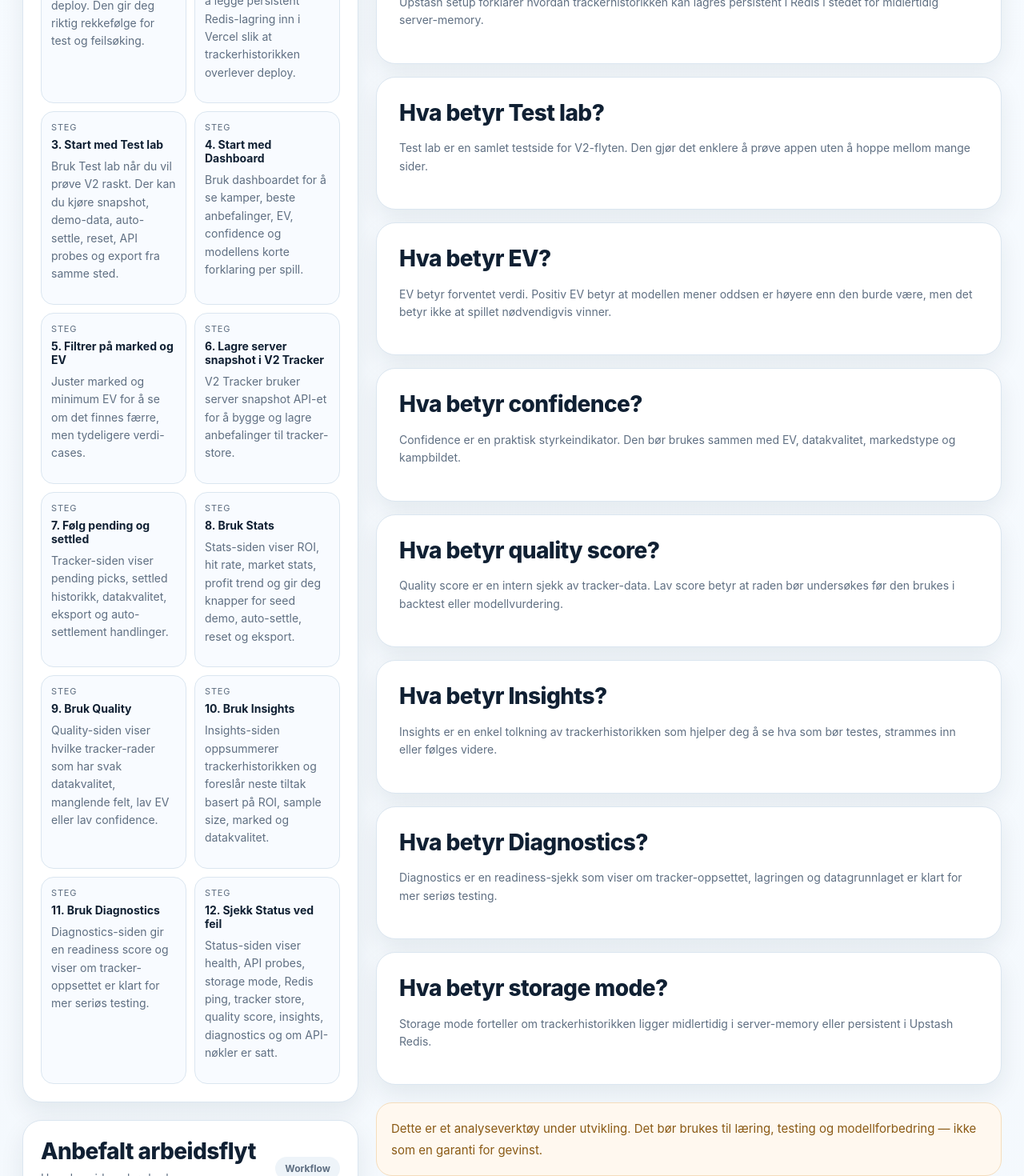
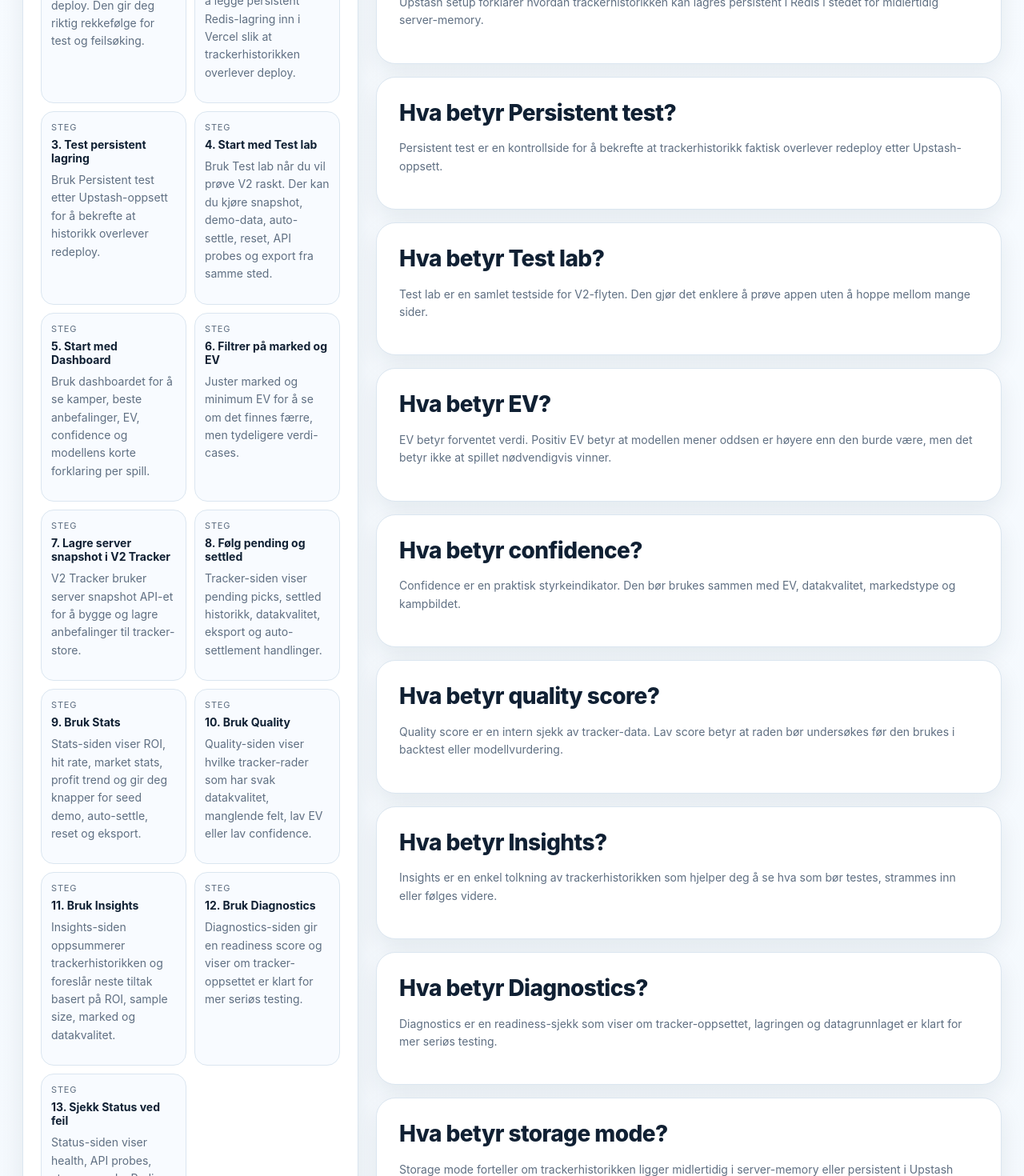
Before and after one commit to hakonnilsen157-commits/PL-betting-model, a Next.js app in the folder pl-vercel-v1/: page /guide in a window 1280 px wide. Shown: the part 640-2110 px from the top of the page at 80% size. Built offline with nearby package versions, Linux system fonts and the light colour scheme.

Commit message:
Update guide with persistent test workflow

```diff
--- a/pl-vercel-v1/app/guide/page.tsx
+++ b/pl-vercel-v1/app/guide/page.tsx
@@ -8,43 +8,47 @@ const steps = [
     text: 'Bruk Upstash setup for å legge persistent Redis-lagring inn i Vercel slik at trackerhistorikken overlever deploy.',
   },
   {
-    title: '3. Start med Test lab',
+    title: '3. Test persistent lagring',
+    text: 'Bruk Persistent test etter Upstash-oppsett for å bekrefte at historikk overlever redeploy.',
+  },
+  {
+    title: '4. Start med Test lab',
     text: 'Bruk Test lab når du vil prøve V2 raskt. Der kan du kjøre snapshot, demo-data, auto-settle, reset, API probes og export fra samme sted.',
   },
   {
-    title: '4. Start med Dashboard',
+    title: '5. Start med Dashboard',
     text: 'Bruk dashboardet for å se kamper, beste anbefalinger, EV, confidence og modellens korte forklaring per spill.',
   },
   {
-    title: '5. Filtrer på marked og EV',
+    title: '6. Filtrer på marked og EV',
     text: 'Juster marked og minimum EV for å se om det finnes færre, men tydeligere verdi-cases.',
   },
   {
-    title: '6. Lagre server snapshot i V2 Tracker',
+    title: '7. Lagre server snapshot i V2 Tracker',
     text: 'V2 Tracker bruker server snapshot API-et for å bygge og lagre anbefalinger til tracker-store.',
   },
   {
-    title: '7. Følg pending og settled',
+    title: '8. Følg pending og settled',
     text: 'Tracker-siden viser pending picks, settled historikk, datakvalitet, eksport og auto-settlement handlinger.',
   },
   {
-    title: '8. Bruk Stats',
+    title: '9. Bruk Stats',
     text: 'Stats-siden viser ROI, hit rate, market stats, profit trend og gir deg knapper for seed demo, auto-settle, reset og eksport.',
   },
   {
-    title: '9. Bruk Quality',
+    title: '10. Bruk Quality',
     text: 'Quality-siden viser hvilke tracker-rader som har svak datakvalitet, manglende felt, lav EV eller lav confidence.',
   },
   {
-    title: '10. Bruk Insights',
+    title: '11. Bruk Insights',
     text: 'Insights-siden oppsummerer trackerhistorikken og foreslår neste tiltak basert på ROI, sample size, marked og datakvalitet.',
   },
   {
-    title: '11. Bruk Diagnostics',
+    title: '12. Bruk Diagnostics',
     text: 'Diagnostics-siden gir en readiness score og viser om tracker-oppsettet er klart for mer seriøs testing.',
   },
   {
-    title: '12. Sjekk Status ved feil',
+    title: '13. Sjekk Status ved feil',
     text: 'Status-siden viser health, API probes, storage mode, Redis ping, tracker store, quality score, insights, diagnostics og om API-nøkler er satt.',
   },
 ];
@@ -60,6 +64,7 @@ const rules = [
 const workflow = [
   'Deploy checklist: sjekk at ny Vercel deploy er klar og testbar.',
   'Upstash setup: sett opp persistent Redis når du vil at historikk skal overleve deploy.',
+  'Persistent test: bekreft at trackerhistorikken fortsatt finnes etter redeploy.',
   'Test lab: rask test av snapshot, seed demo, auto-settle, reset, probes og export.',
   'Dashboard: finn mulige verdi-cases.',
   'V2 Tracker: lagre server snapshot og følg pending/settled.',
@@ -84,6 +89,14 @@ const upstashGuide = [
   'Redeploy appen etter at variablene er lagt inn.',
   'Bekreft at storageMode blir upstash-redis i Status eller /api/tracker/storage-status.',
   'Test at historikken overlever redeploy før du bruker den seriøst.',
+];
+
+const persistentGuide = [
+  'Bruk Persistent test etter at Upstash-variablene er lagt inn og appen er redeployet.',
+  'Lagre snapshot eller demo-data før redeploy.',
+  'Noter antall open og settled rows før redeploy.',
+  'Redeploy appen og sjekk at radene fortsatt finnes etterpå.',
+  'Persistent test er bestått når storageMode er upstash-redis og historikken fortsatt finnes.',
 ];
 
 const testLabGuide = [
@@ -139,7 +152,7 @@ export default function GuidePage() {
                 <h2 className="section-title" style={{ marginBottom: 0 }}>Slik bruker du appen</h2>
                 <p className="section-subtitle">En enkel flyt fra deploy-test og Redis-oppsett til analyse, logging, stats, quality, insights, diagnostics og storage check.</p>
               </div>
-              <div className="badge-soft">12 steg</div>
+              <div className="badge-soft">13 steg</div>
             </div>
 
             <div className="metrics-grid" style={{ marginTop: 14 }}>
@@ -202,6 +215,25 @@ export default function GuidePage() {
 
             <div className="reason-list">
               {upstashGuide.map((item, index) => (
+                <div key={item} className="reason-card">
+                  <span className="reason-number">{index + 1}</span>
+                  <div className="metric-pill-value">{item}</div>
+                </div>
+              ))}
+            </div>
+          </section>
+
+          <section className="list-card">
+            <div className="list-card-header">
+              <div>
+                <h2 className="section-title" style={{ marginBottom: 0 }}>Persistent test guide</h2>
+                <p className="section-subtitle">Hvordan du bekrefter at historikken overlever redeploy.</p>
+              </div>
+              <div className="badge-soft">Persist</div>
+            </div>
+
+            <div className="reason-list">
+              {persistentGuide.map((item, index) => (
                 <div key={item} className="reason-card">
                   <span className="reason-number">{index + 1}</span>
                   <div className="metric-pill-value">{item}</div>
@@ -324,6 +356,13 @@ export default function GuidePage() {
           </section>
 
           <section className="detail-card" style={{ marginTop: 16 }}>
+            <h2 className="section-title">Hva betyr Persistent test?</h2>
+            <p className="section-subtitle">
+              Persistent test er en kontrollside for å bekrefte at trackerhistorikk faktisk overlever redeploy etter Upstash-oppsett.
+            </p>
+          </section>
+
+          <section className="detail-card" style={{ marginTop: 16 }}>
             <h2 className="section-title">Hva betyr Test lab?</h2>
             <p className="section-subtitle">
               Test lab er en samlet testside for V2-flyten. Den gjør det enklere å prøve appen uten å hoppe mellom mange sider.
```
